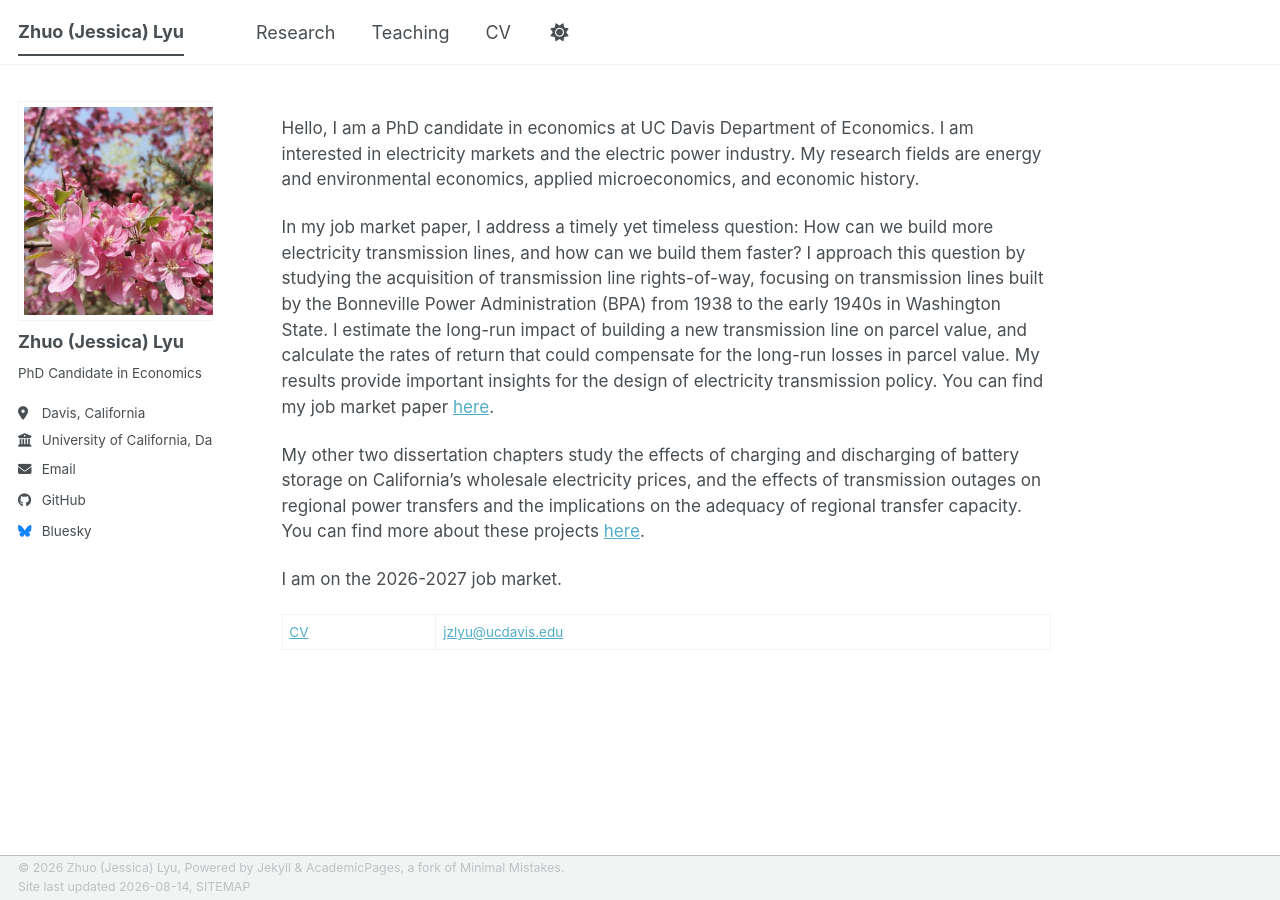
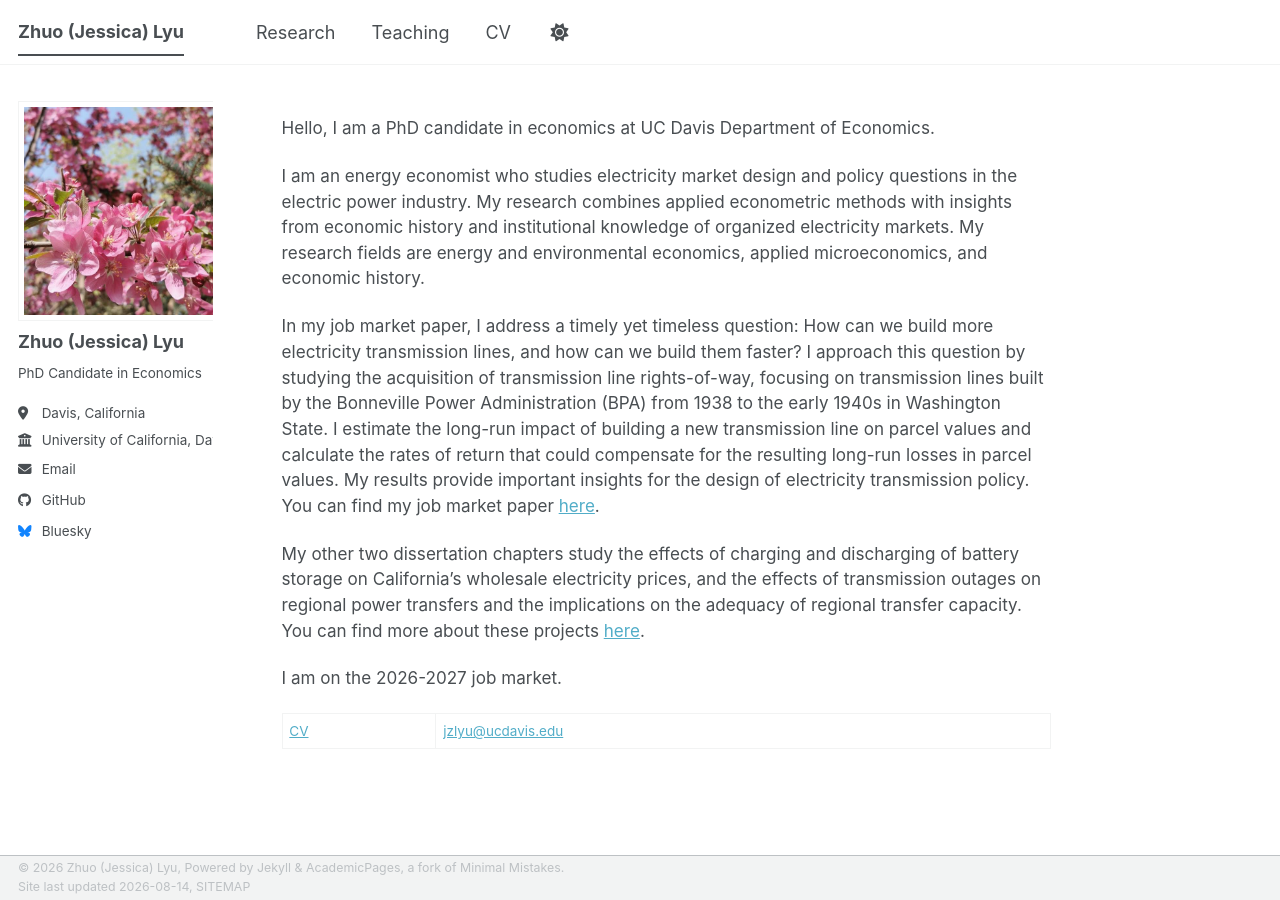
Before and after one commit to Jessicazlyu/jessicalyuzhuo, a Jekyll site: the page built from _pages/about.md, in a window 1280 px wide. Built offline with Jekyll 4.4.1, drawn with Linux system fonts in a browser that asks for light colours; a style sheet for code colours, icons or effects is not loaded.

Commit message:
Revise about page content for clarity and detail
Updated personal introduction and research focus in the about page.

```diff
--- a/_pages/about.md
+++ b/_pages/about.md
@@ -7,9 +7,11 @@ redirect_from:
   - /about.html
 ---
 
-Hello, I am a PhD candidate in economics at UC Davis Department of Economics. I am interested in electricity markets and the electric power industry. My research fields are energy and environmental economics, applied microeconomics, and economic history.
+Hello, I am a PhD candidate in economics at UC Davis Department of Economics.
 
-In my job market paper, I address a timely yet timeless question: How can we build more electricity transmission lines, and how can we build them faster? I approach this question by studying the acquisition of transmission line rights-of-way, focusing on transmission lines built by the Bonneville Power Administration (BPA) from 1938 to the early 1940s in Washington State. I estimate the long-run impact of building a new transmission line on parcel value, and calculate the rates of return that could compensate for the long-run losses in parcel value. My results provide important insights for the design of electricity transmission policy. You can find my job market paper [here](/files/Lyu_JMP.pdf).
+I am an energy economist who studies electricity market design and policy questions in the electric power industry. My research combines applied econometric methods with insights from economic history and institutional knowledge of organized electricity markets. My research fields are energy and environmental economics, applied microeconomics, and economic history.
+
+In my job market paper, I address a timely yet timeless question: How can we build more electricity transmission lines, and how can we build them faster? I approach this question by studying the acquisition of transmission line rights-of-way, focusing on transmission lines built by the Bonneville Power Administration (BPA) from 1938 to the early 1940s in Washington State. I estimate the long-run impact of building a new transmission line on parcel values and calculate the rates of return that could compensate for the resulting long-run losses in parcel values. My results provide important insights for the design of electricity transmission policy. You can find my job market paper [here](/files/Lyu_JMP.pdf).
 
 My other two dissertation chapters study the effects of charging and discharging of battery storage on California's wholesale electricity prices, and the effects of transmission outages on regional power transfers and the implications on the adequacy of regional transfer capacity. You can find more about these projects [here](/research/).
 
```
